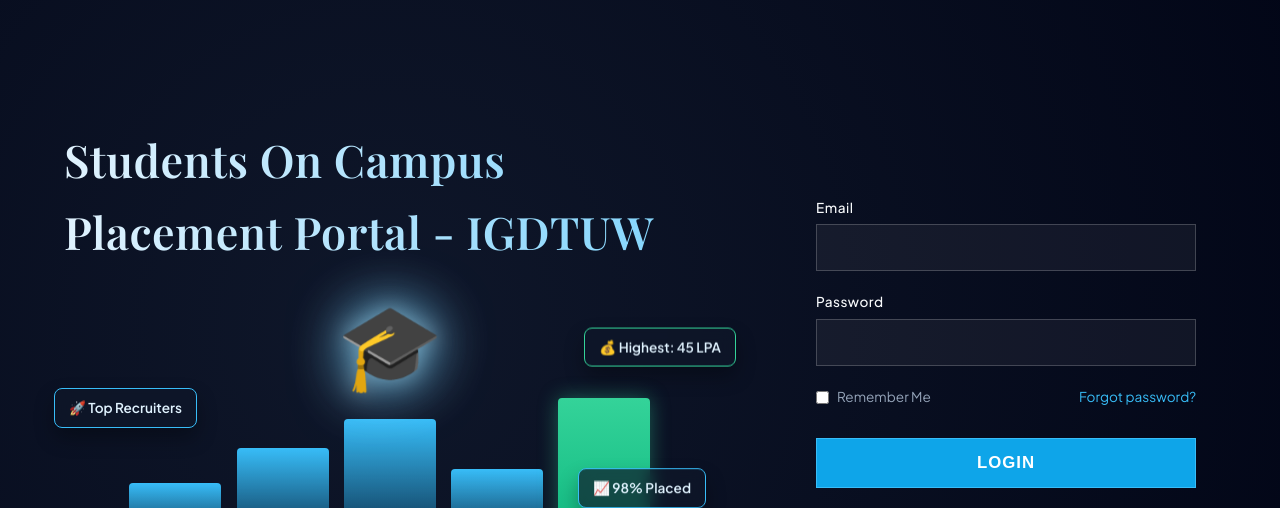
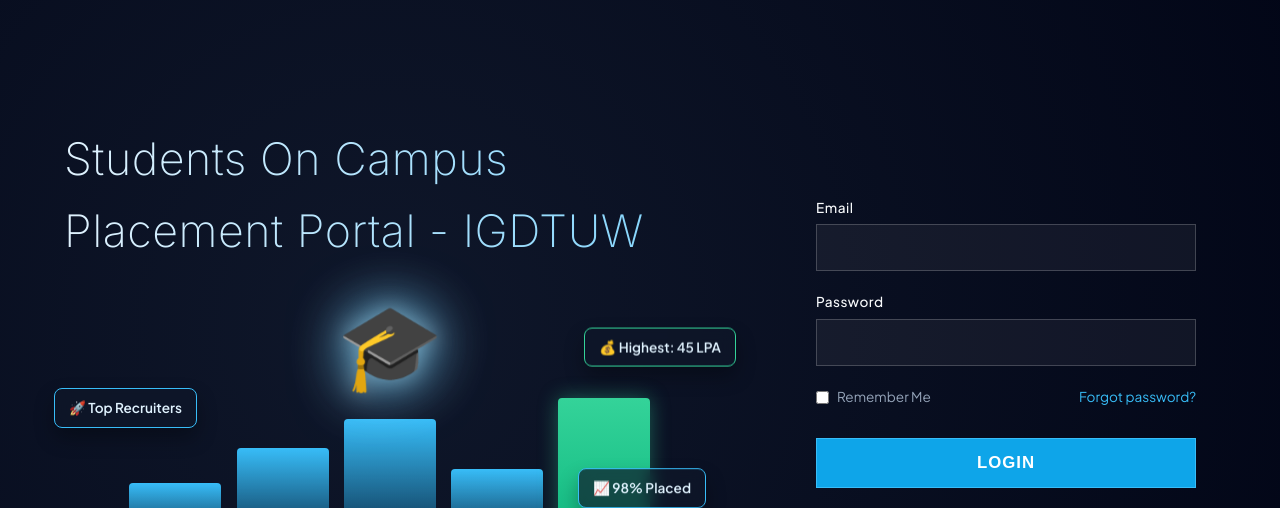
Before and after one commit to lavanayakhosla/TestPlacement, a Flask app: page /auth/login in a window 1280 px wide. Shown: the part 74-582 px from the top of the page. Run offline with Flask 3, Linux system fonts and the light colour scheme; some web fonts are replaced.

Commit message:
Update login.html

```diff
--- a/templates/login.html
+++ b/templates/login.html
@@ -1,6 +1,14 @@
 {% extends "base.html" %}
 {% block content %}
+<link href="https://fonts.googleapis.com/css2?family=Inter:wght@200&display=swap" rel="stylesheet">
 
+<style>
+  .login-left h1 {
+    font-family: 'Inter', sans-serif;
+    font-weight: 200;
+    margin-bottom: 20px;
+  }
+</style>
 <div class="login-layout">
 
   <div class="login-left">
```
